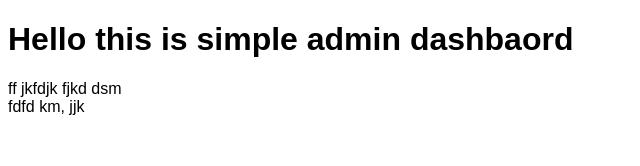
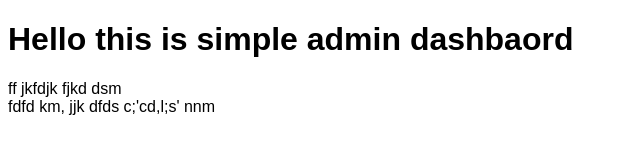
Before and after one commit to mudasir649/Ecommerce-app, a React (Create React App) app: page / in a window 1280 px wide. Shown: the top 166 px of the page, without its empty margins (0-640 px from the left). Built offline with nearby package versions, Linux system fonts and the light colour scheme.

Commit message:
new changes

```diff
--- a/src/App.js
+++ b/src/App.js
@@ -13,6 +13,9 @@ function App() {
       fdfd
       km,
       jjk
+      dfds
+      c;'cd,l;s'
+      nnm
     </div>
   );
 }
```
Also changed, not shown: package.json (+1 -6 lines), 1 other file (tests, documents, lock files or other folders).
